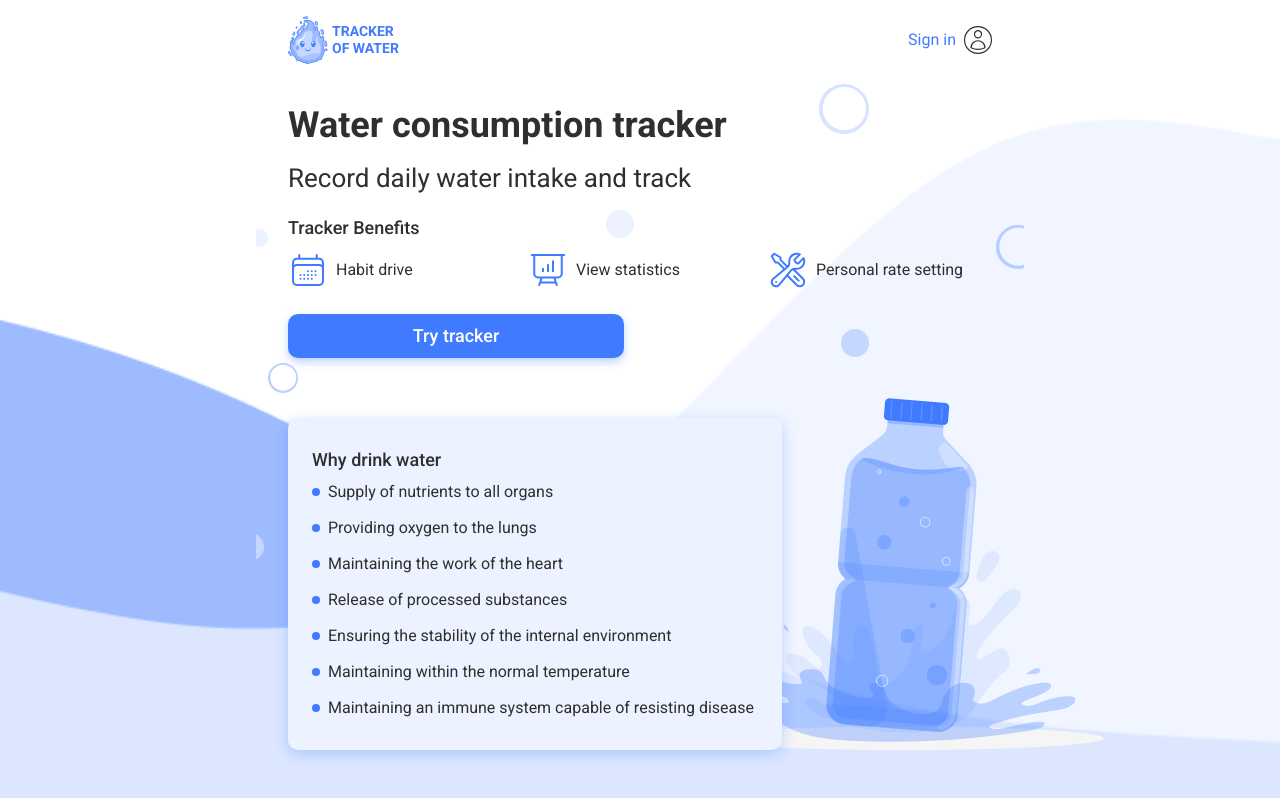
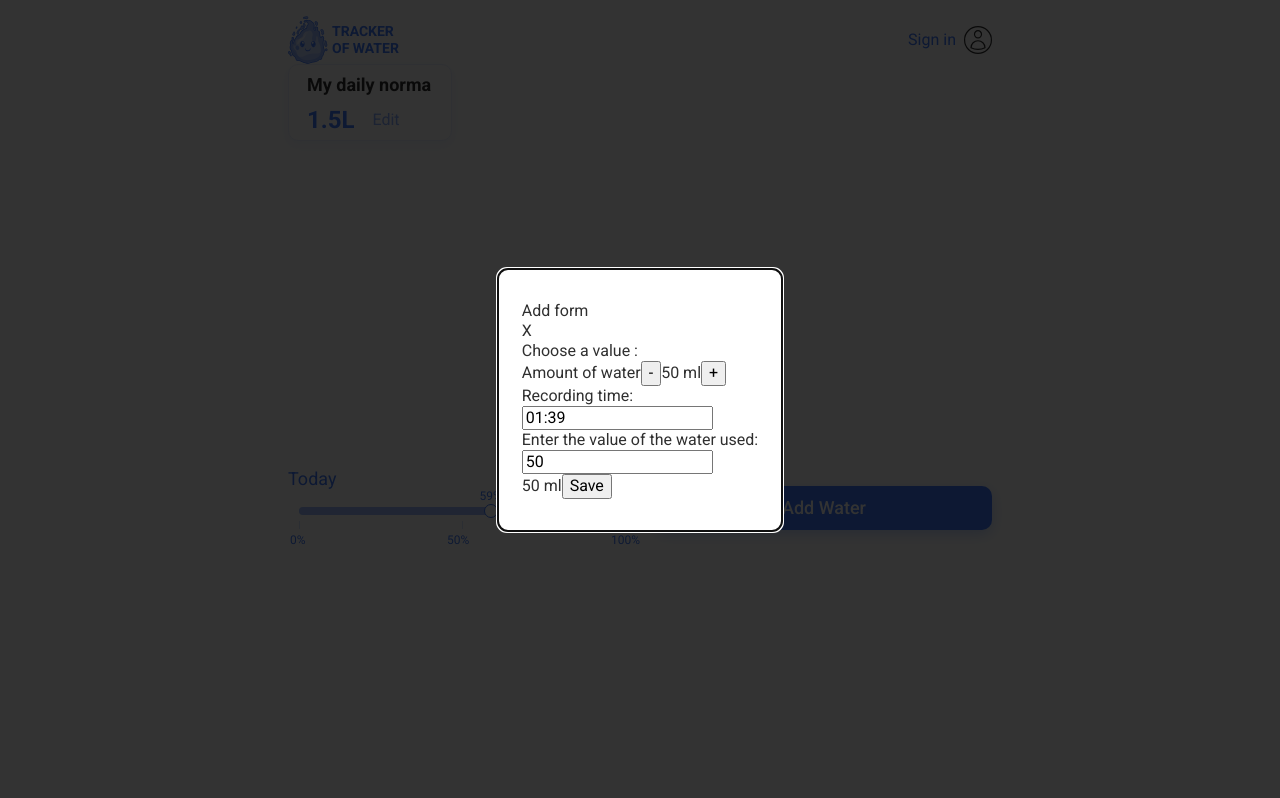
Before and after one commit to Vitalii-Artiukh/Water-Tracker-team-project-node-react-frontend, a React (Vite) app: page / in a window 1280 px wide. Before the commit this address led to /welcome. Built offline with nearby package versions, Linux system fonts and the light colour scheme.

Commit message:
feature/  water add edit model

```diff
--- a/src/components/App/App.jsx
+++ b/src/components/App/App.jsx
@@ -30,7 +30,8 @@ function App() {
             <Route
               index
               element={
-                <PrivateRoute component={<HomePage />} redirectTo="/welcome" />
+              <HomePage/>
+                // <PrivateRoute component={<HomePage />} redirectTo="/welcome" />
               }
             />
 
--- a/src/pages/HomePage/HomePage.jsx
+++ b/src/pages/HomePage/HomePage.jsx
@@ -2,12 +2,15 @@ import DailyNorma from "../../components/DailyNorma/DailyNorma";
 import WaterRatioPanel from "../../components/WaterRatioPanel/WaterRatioPanel";
 
 import css from "./HomePage.module.css";
+import WaterPage from "../WaterPage/WaterPage.jsx";
 
 const HomePage = () => {
   return (
     <>
+      <WaterPage />
       <DailyNorma />
       <WaterRatioPanel />
+
       {/* <p>Today Water List</p>
       <p>Month Stats Table</p> */}
     </>
--- a/src/pages/WaterPage/WaterPage.jsx
+++ b/src/pages/WaterPage/WaterPage.jsx
@@ -1,5 +1,6 @@
 import {useState} from "react";
 import moment from "moment";
+import ModalContainer from "../../components/ui/ModalContainer/ModalContainer.jsx";
 
 
 const WaterPage = () => {
@@ -34,6 +35,7 @@ const WaterPage = () => {
 
     return (
         <>
+            <ModalContainer isOpen={true}>
                 <div>
                     <div>
                         <div className='form-title'>Add form</div>
@@ -51,7 +53,7 @@ const WaterPage = () => {
                     </div>
                     <div className='form-item'>
                         <p>Recording time:</p>
-                    <input type="text" value={time} onChange={(e)=>{
+                        <input type="text" value={time} onChange={(e) => {
                             setTime(e.target.value)
                         }}/>
                     </div>
@@ -65,6 +67,7 @@ const WaterPage = () => {
                         <button onClick={save}>Save</button>
                     </div>
                 </div>
+            </ModalContainer>
         </>
     );
 };
```
Lines whose indentation alone changed are shown as unchanged.
